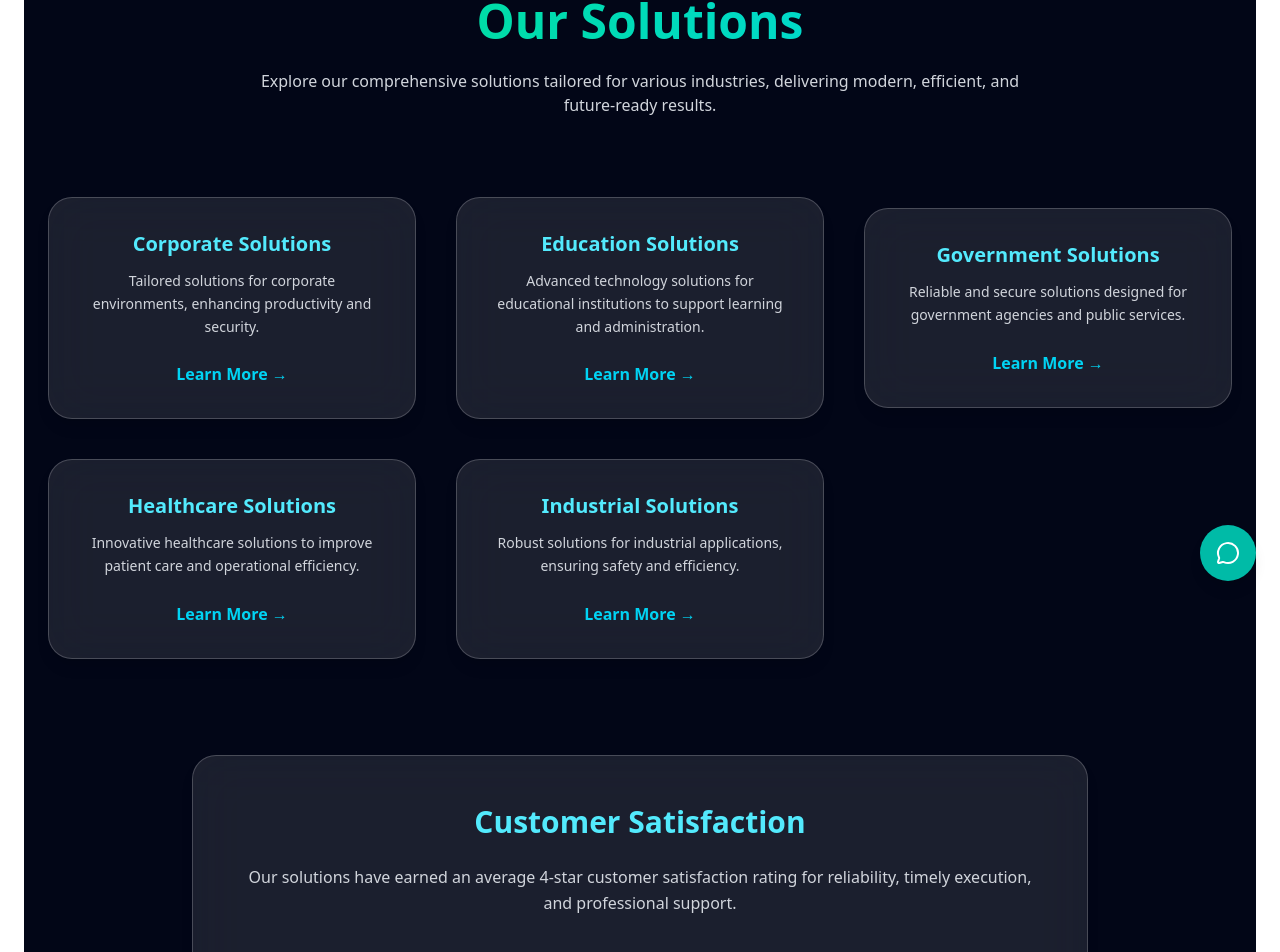
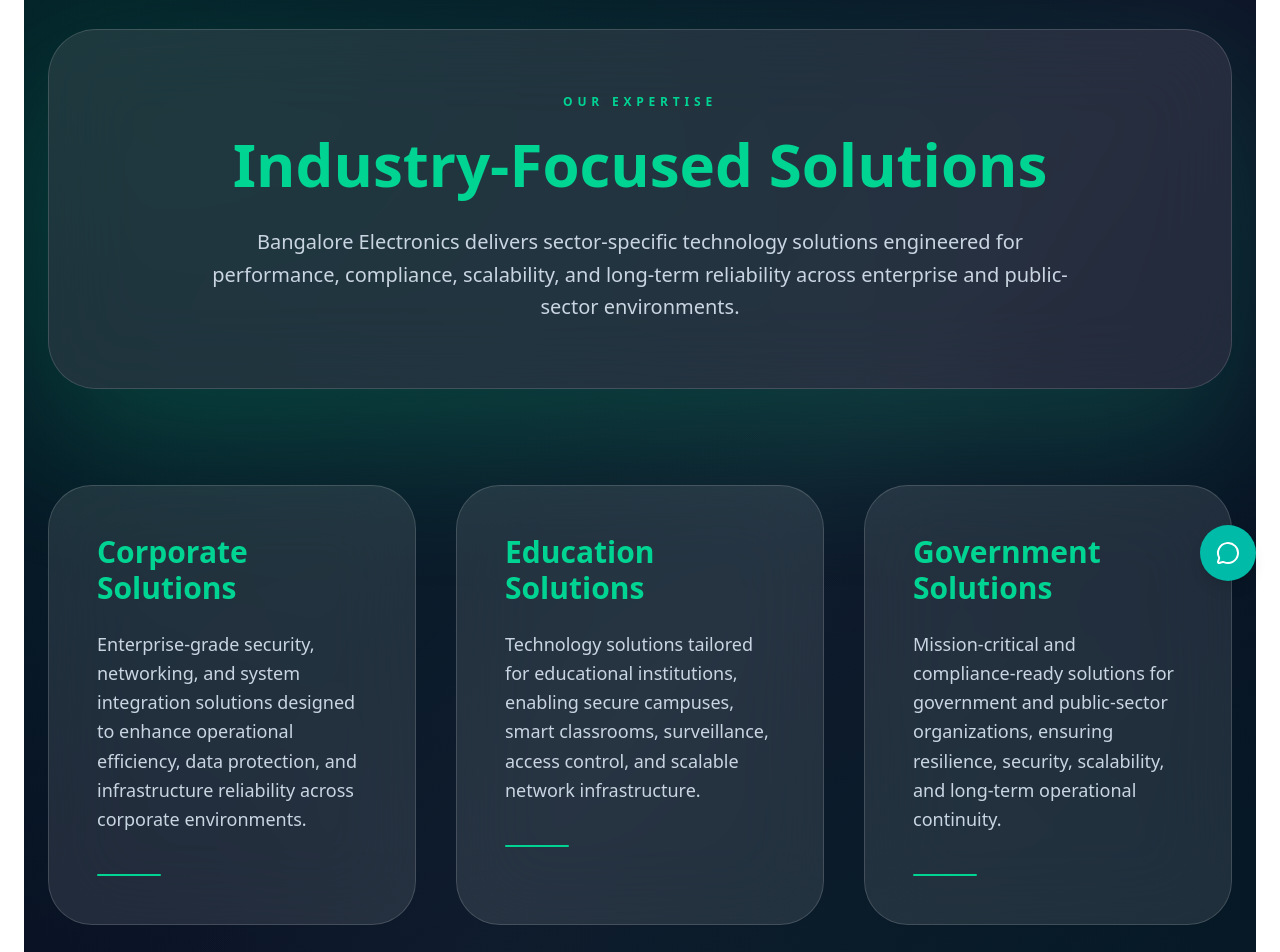
Before and after one commit to Pooja77-tech/bangalore-electronics-frontend, a React (Vite) app: page /solutions in a window 1280 px wide. Shown: the part 195-1147 px from the top of the page. Built offline with nearby package versions, Linux system fonts and the light colour scheme.

Commit message:
WIP: local changes

```diff
--- a/src/pages/Offerings/EnterpriseManagementSystem.jsx
+++ b/src/pages/Offerings/EnterpriseManagementSystem.jsx
@@ -1,23 +1,16 @@
 import { motion } from "framer-motion";
 import { Link } from "react-router-dom";
 
+const emsVid = "/videos/services/benefits.mp4";
 
 export default function EnterpriseManagementSystem() {
   const features = [
-    "Centralized Dashboard & KPI Monitoring",
-    "Inventory, Sales & Purchase Management",
-    "Customer Relationship Management (CRM)",
-    "Accounting, GST & Financial Reporting",
-    "Employee Management & Payroll (HRMS)",
-    "Role-Based Access Control & Audit Logs",
-  ];
-
-  const applications = [
-    "Retail & Wholesale Businesses",
-    "Manufacturing & Distribution Companies",
-    "Service-Based Enterprises",
-    "Multi-Branch & Multi-Location Operations",
-    "SMEs & Growing Enterprises",
+    "Centralized enterprise dashboard & analytics",
+    "Inventory, sales & purchase management",
+    "Finance, accounting & GST-ready reports",
+    "Employee & role-based access control",
+    "Workflow approvals & audit logs",
+    "Scalable, cloud-ready architecture",
   ];
 
   return (
@@ -40,12 +33,11 @@
           className="mt-10 rounded-3xl overflow-hidden border border-white/20 bg-white/10 backdrop-blur-xl shadow-xl"
         >
           <video
-            src={emsVideo}
+            src={emsVid}
             autoPlay
             loop
             muted
             playsInline
-            preload="metadata"
             className="w-full h-96 object-cover"
           />
 
@@ -54,14 +46,15 @@
               Enterprise Management System (EMS)
             </h1>
             <p className="text-gray-300 max-w-3xl leading-relaxed">
-              A unified enterprise platform designed to streamline operations,
-              manage finances, optimize workforce productivity, and provide
-              real-time insights for smarter business decisions.
+              Our Enterprise Management System (EMS) is a unified platform
+              designed to manage operations, finance, inventory, HR, and
+              business intelligence—helping organizations operate efficiently,
+              securely, and at scale.
             </p>
           </div>
         </motion.div>
 
-        {/* Features */}
+        {/* Features Section */}
         <motion.div
           initial={{ opacity: 0, y: 40 }}
           whileInView={{ opacity: 1, y: 0 }}
@@ -92,17 +85,14 @@
           className="mt-24 rounded-3xl border border-white/20 bg-white/10 backdrop-blur-xl p-12 text-center"
         >
           <h2 className="text-3xl font-semibold text-cyan-300 mb-6">
-            Where It’s Used
+            Where EMS Is Used
           </h2>
           <p className="text-gray-300 max-w-4xl mx-auto leading-relaxed">
-            Enterprise Management System is ideal for:
+            EMS solutions are widely used across manufacturing companies,
+            distributors, enterprises, government organizations, educational
+            institutions, logistics providers, and service-based businesses to
+            streamline operations and enable data-driven decision-making.
           </p>
-
-          <ul className="mt-8 space-y-3 text-gray-300">
-            {applications.map((item) => (
-              <li key={item}>• {item}</li>
-            ))}
-          </ul>
         </motion.div>
 
         {/* CTA */}
@@ -113,13 +103,13 @@
           className="mt-24 text-center"
         >
           <h3 className="text-3xl font-semibold mb-6">
-            Transform Your Business Operations
+            Transform Your Business with EMS
           </h3>
           <Link
             to="/contact"
             className="inline-block rounded-full bg-cyan-500 px-10 py-4 font-semibold text-black hover:bg-cyan-400 transition"
           >
-            Request a Demo
+            Request a Consultation
           </Link>
         </motion.div>
 
--- a/src/pages/Solutions/Solutions.jsx
+++ b/src/pages/Solutions/Solutions.jsx
@@ -1,104 +1,115 @@
 import { motion } from "framer-motion";
-import { Link } from "react-router-dom";
 
 export default function Solutions() {
-  const solutionsData = [
+  const solutions = [
     {
       title: "Corporate Solutions",
-      link: "/solutions/corporate",
-      desc: "Tailored solutions for corporate environments, enhancing productivity and security.",
+      desc: "Enterprise-grade security, networking, and system integration solutions designed to enhance operational efficiency, data protection, and infrastructure reliability across corporate environments.",
     },
     {
       title: "Education Solutions",
-      link: "/solutions/education",
-      desc: "Advanced technology solutions for educational institutions to support learning and administration.",
+      desc: "Technology solutions tailored for educational institutions, enabling secure campuses, smart classrooms, surveillance, access control, and scalable network infrastructure.",
     },
     {
       title: "Government Solutions",
-      link: "/solutions/government",
-      desc: "Reliable and secure solutions designed for government agencies and public services.",
-    },
-    {
-      title: "Healthcare Solutions",
-      link: "/solutions/healthcare",
-      desc: "Innovative healthcare solutions to improve patient care and operational efficiency.",
-    },
-    {
-      title: "Industrial Solutions",
-      link: "/solutions/industrial",
-      desc: "Robust solutions for industrial applications, ensuring safety and efficiency.",
+      desc: "Mission-critical and compliance-ready solutions for government and public-sector organizations, ensuring resilience, security, scalability, and long-term operational continuity.",
     },
   ];
 
   return (
-    <section className="min-h-screen bg-[#020617] text-white py-24 px-6">
-      <div className="max-w-7xl mx-auto">
+    <div
+      className="relative min-h-screen overflow-hidden text-slate-200
+      bg-linear-to-br from-[#020617] via-[#0f172a] to-[#020617]"
+    >
+      {/* Background Glow */}
+      <div className="absolute inset-0 bg-[radial-gradient(circle_at_top_left,rgba(16,185,129,0.18),transparent_55%)]" />
+      <div className="absolute inset-0 bg-[radial-gradient(circle_at_bottom_right,rgba(16,185,129,0.14),transparent_60%)]" />
 
-        {/* Header */}
+      <div className="relative z-10">
+
+        {/* ================= HERO ================= */}
+        <section className="max-w-7xl mx-auto px-6 pt-32 pb-24">
           <motion.div
+            initial={{ opacity: 0, y: 30 }}
+            animate={{ opacity: 1, y: 0 }}
+            transition={{ duration: 0.8 }}
+            className="rounded-[3rem] bg-white/10 backdrop-blur-2xl
+            border border-white/15 shadow-[0_50px_140px_rgba(16,185,129,0.25)] p-16 text-center"
+          >
+            <p className="text-xs uppercase tracking-[0.4em] text-emerald-400 font-semibold">
+              Our Expertise
+            </p>
+
+            <h1 className="mt-6 text-4xl md:text-6xl font-extrabold text-emerald-400">
+              Industry-Focused Solutions
+            </h1>
+
+            <p className="mt-8 text-lg md:text-xl text-slate-300 max-w-4xl mx-auto leading-relaxed">
+              Bangalore Electronics delivers sector-specific technology solutions
+              engineered for performance, compliance, scalability, and long-term
+              reliability across enterprise and public-sector environments.
+            </p>
+          </motion.div>
+        </section>
+
+        {/* ================= SOLUTIONS SHOWCASE ================= */}
+        <section className="max-w-7xl mx-auto px-6 pb-28">
+          <div className="grid lg:grid-cols-3 gap-10">
+            {solutions.map((item, index) => (
+              <motion.div
+                key={item.title}
                 initial={{ opacity: 0, y: 40 }}
                 whileInView={{ opacity: 1, y: 0 }}
-          transition={{ duration: 0.6 }}
-          className="text-center mb-20"
+                viewport={{ once: true }}
+                transition={{ delay: index * 0.15, duration: 0.7 }}
+                className="group rounded-[2.75rem] bg-white/10 backdrop-blur-2xl
+                border border-white/15 p-12
+                hover:shadow-[0_40px_120px_rgba(16,185,129,0.25)]
+                transition-all duration-500"
               >
-          <h1 className="text-5xl font-extrabold bg-linear-to-r from-green-400 to-cyan-400 bg-clip-text text-transparent">
-            Our Solutions
-          </h1>
-          <p className="mt-6 text-gray-300 max-w-3xl mx-auto">
-            Explore our comprehensive solutions tailored for various industries, delivering modern, efficient, and future‑ready results.
-          </p>
-        </motion.div>
+                <h3 className="text-2xl md:text-3xl font-bold text-emerald-400 mb-6">
+                  {item.title}
+                </h3>
 
-        {/* Solution Cards */}
-        <div className="grid gap-10 sm:grid-cols-2 lg:grid-cols-3 place-items-center">
-          {solutionsData.map((solution, index) => (
-            <motion.div
-              key={solution.title}
-              initial={{ opacity: 0, y: 40 }}
-              whileInView={{ opacity: 1, y: 0 }}
-              transition={{ delay: index * 0.1, duration: 0.6 }}
-              className="w-full max-w-sm rounded-3xl border border-white/20 bg-white/10 backdrop-blur-xl shadow-lg hover:border-cyan-400/50 hover:shadow-cyan-500/10 transition-all"
-            >
-              <div className="p-8 text-center flex flex-col h-full">
-                <h3 className="text-xl font-semibold text-cyan-300 mb-3">
-                  {solution.title}
-                </h3>
-                <p className="text-gray-300 text-sm leading-relaxed grow">
-                  {solution.desc}
+                <p className="text-slate-300 leading-relaxed text-base md:text-lg">
+                  {item.desc}
                 </p>
 
-                <Link
-                  to={solution.link}
-                  className="mt-6 inline-block text-cyan-400 font-semibold hover:text-cyan-300 transition"
-                >
-                  Learn More →
-                </Link>
-              </div>
+                <div className="mt-10 h-0.5 w-16 bg-emerald-400 rounded-full group-hover:w-28 transition-all duration-500" />
               </motion.div>
             ))}
           </div>
+        </section>
 
-        {/* Rating Section */}
+        {/* ================= CUSTOMER SATISFACTION ================= */}
+        <section className="max-w-7xl mx-auto px-6 pb-28">
           <motion.div
-          initial={{ opacity: 0, y: 40 }}
+            initial={{ opacity: 0, y: 25 }}
             whileInView={{ opacity: 1, y: 0 }}
-          transition={{ duration: 0.6 }}
-          className="mt-24 mx-auto max-w-4xl text-center rounded-3xl border border-white/20 bg-white/10 backdrop-blur-xl shadow-lg p-12"
+            viewport={{ once: true }}
+            transition={{ duration: 0.7 }}
+            className="rounded-[3rem] bg-white/10 backdrop-blur-2xl
+            border border-white/15 p-16 text-center"
           >
-          <h2 className="text-3xl font-semibold text-cyan-300 mb-6">
+            <p className="text-sm md:text-base uppercase tracking-[0.35em] text-emerald-400 font-semibold">
               Customer Satisfaction
-          </h2>
-          <p className="text-gray-300 leading-relaxed mb-8">
-            Our solutions have earned an average 4‑star customer satisfaction rating for reliability, timely execution, and professional support.
             </p>
-          <div className="flex justify-center items-center gap-1">
-            <span className="text-yellow-400 text-2xl">★★★★</span>
-            <span className="text-gray-500 text-2xl">☆</span>
-            <span className="text-gray-300 ml-2">(4.0)</span>
+
+            <p className="mt-8 text-lg md:text-xl text-slate-300 max-w-4xl mx-auto leading-relaxed">
+              Our solutions consistently achieve a strong customer satisfaction
+              rating for reliability, timely execution, and professional support.
+            </p>
+
+            <div className="mt-10 flex justify-center items-center gap-2 text-4xl text-yellow-400">
+              <span>★★★★</span>
+              <span className="text-slate-500">☆</span>
             </div>
+
+            <p className="mt-3 text-sm text-slate-400">(4.0 Average Rating)</p>
           </motion.div>
+        </section>
 
       </div>
-    </section>
+    </div>
   );
 }
```
Lines whose indentation alone changed are shown as unchanged.
